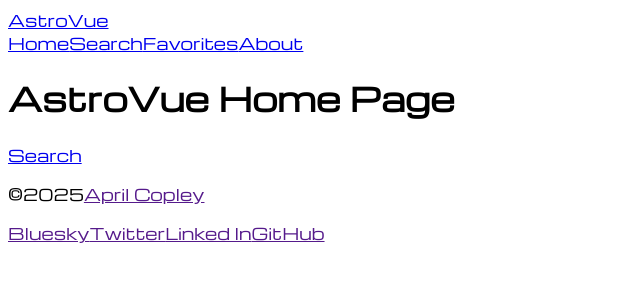
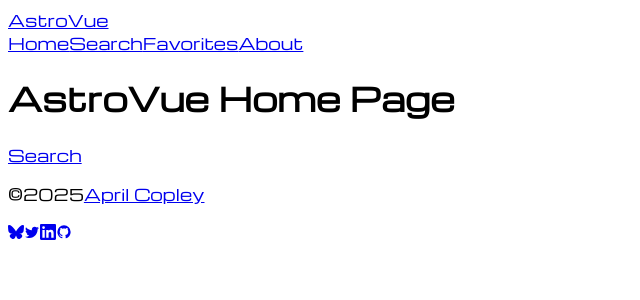
Before and after one commit to acopperlily/astrovue, a React (Vite) app: page / in a window 1280 px wide. Shown: the top 300 px of the page, without its empty margins (0-640 px from the left). Built offline with nearby package versions, Linux system fonts and the light colour scheme; a web font is replaced by a local one.

Commit message:
Add social links

```diff
--- /dev/null
+++ b/src/components/Bluesky.tsx
@@ -0,0 +1,9 @@
+import type { SVGProps } from "react";
+
+export function Bluesky(props: SVGProps<SVGSVGElement>) {
+  return (
+    <svg xmlns="http://www.w3.org/2000/svg" width="1em" height="1em" viewBox="0 0 24 24" {...props}>{/* Icon from Simple Icons by Simple Icons Collaborators - https://github.com/simple-icons/simple-icons/blob/develop/LICENSE.md */}<path fill="currentColor" d="M5.202 2.857C7.954 4.922 10.913 9.11 12 11.358c1.087-2.247 4.046-6.436 6.798-8.501C20.783 1.366 24 .213 24 3.883c0 .732-.42 6.156-.667 7.037c-.856 3.061-3.978 3.842-6.755 3.37c4.854.826 6.089 3.562 3.422 6.299c-5.065 5.196-7.28-1.304-7.847-2.97c-.104-.305-.152-.448-.153-.327c0-.121-.05.022-.153.327c-.568 1.666-2.782 8.166-7.847 2.97c-2.667-2.737-1.432-5.473 3.422-6.3c-2.777.473-5.899-.308-6.755-3.369C.42 10.04 0 4.615 0 3.883c0-3.67 3.217-2.517 5.202-1.026" /></svg>
+  );
+};
+
+export default Bluesky;
--- a/src/components/Footer.tsx
+++ b/src/components/Footer.tsx
@@ -1,16 +1,21 @@
+import Bluesky from "./Bluesky";
+import Twitter from "./Twitter";
+import Linkedin from "./Linkedin";
+import Github from "./Github";
+
 const Footer = () => {
   return (
     <div className="container">
       <footer>
         <p>
           <span>&copy;2025</span>
-          <a href="">April Copley</a>
+          <a target="_blank" rel="noopener noreferrer" href="https://aprilcopley.netlify.app">April Copley</a>
         </p>
         <div className="social__links">
-          <a href="">Bluesky</a>
-          <a href="">Twitter</a>
-          <a href="">Linked In</a>
-          <a href="">GitHub</a>
+          <a target="_blank" rel="noopener noreferrer" href="https://bsky.app/profile/acopperlily.bsky.social"><Bluesky /></a>
+          <a target="_blank" rel="noopener noreferrer" href="https://x.com/acopperlily"><Twitter /></a>
+          <a target="_blank" rel="noopener noreferrer" href="https://www.linkedin.com/in/april-copley"><Linkedin/></a>
+          <a target="_blank" rel="noopener noreferrer" href="https://github.com/acopperlily"><Github/></a>
         </div>
       </footer>
     </div>
--- /dev/null
+++ b/src/components/Github.tsx
@@ -0,0 +1,9 @@
+import type { SVGProps } from 'react';
+
+export function Github(props: SVGProps<SVGSVGElement>) {
+  return (
+    <svg xmlns="http://www.w3.org/2000/svg" width="1em" height="1em" viewBox="0 0 24 24" {...props}>{/* Icon from Material Design Icons by Pictogrammers - https://github.com/Templarian/MaterialDesign/blob/master/LICENSE */}<path fill="currentColor" d="M12 2A10 10 0 0 0 2 12c0 4.42 2.87 8.17 6.84 9.5c.5.08.66-.23.66-.5v-1.69c-2.77.6-3.36-1.34-3.36-1.34c-.46-1.16-1.11-1.47-1.11-1.47c-.91-.62.07-.6.07-.6c1 .07 1.53 1.03 1.53 1.03c.87 1.52 2.34 1.07 2.91.83c.09-.65.35-1.09.63-1.34c-2.22-.25-4.55-1.11-4.55-4.92c0-1.11.38-2 1.03-2.71c-.1-.25-.45-1.29.1-2.64c0 0 .84-.27 2.75 1.02c.79-.22 1.65-.33 2.5-.33s1.71.11 2.5.33c1.91-1.29 2.75-1.02 2.75-1.02c.55 1.35.2 2.39.1 2.64c.65.71 1.03 1.6 1.03 2.71c0 3.82-2.34 4.66-4.57 4.91c.36.31.69.92.69 1.85V21c0 .27.16.59.67.5C19.14 20.16 22 16.42 22 12A10 10 0 0 0 12 2" /></svg>
+  );
+};
+
+export default Github;
--- /dev/null
+++ b/src/components/Linkedin.tsx
@@ -0,0 +1,9 @@
+import type { SVGProps } from 'react';
+
+export function Linkedin(props: SVGProps<SVGSVGElement>) {
+  return (
+    <svg xmlns="http://www.w3.org/2000/svg" width="1em" height="1em" viewBox="0 0 24 24" {...props}>{/* Icon from Simple Icons by Simple Icons Collaborators - https://github.com/simple-icons/simple-icons/blob/develop/LICENSE.md */}<path fill="currentColor" d="M20.447 20.452h-3.554v-5.569c0-1.328-.027-3.037-1.852-3.037c-1.853 0-2.136 1.445-2.136 2.939v5.667H9.351V9h3.414v1.561h.046c.477-.9 1.637-1.85 3.37-1.85c3.601 0 4.267 2.37 4.267 5.455v6.286zM5.337 7.433a2.06 2.06 0 0 1-2.063-2.065a2.064 2.064 0 1 1 2.063 2.065m1.782 13.019H3.555V9h3.564zM22.225 0H1.771C.792 0 0 .774 0 1.729v20.542C0 23.227.792 24 1.771 24h20.451C23.2 24 24 23.227 24 22.271V1.729C24 .774 23.2 0 22.222 0z" /></svg>
+  );
+};
+
+export default Linkedin;
--- /dev/null
+++ b/src/components/Twitter.tsx
@@ -0,0 +1,9 @@
+import type { SVGProps } from "react";
+
+export function Twitter(props: SVGProps<SVGSVGElement>) {
+  return (
+    <svg xmlns="http://www.w3.org/2000/svg" width="1em" height="1em" viewBox="0 0 24 24" {...props}>{/* Icon from Material Design Icons by Pictogrammers - https://github.com/Templarian/MaterialDesign/blob/master/LICENSE */}<path fill="currentColor" d="M22.46 6c-.77.35-1.6.58-2.46.69c.88-.53 1.56-1.37 1.88-2.38c-.83.5-1.75.85-2.72 1.05C18.37 4.5 17.26 4 16 4c-2.35 0-4.27 1.92-4.27 4.29c0 .34.04.67.11.98C8.28 9.09 5.11 7.38 3 4.79c-.37.63-.58 1.37-.58 2.15c0 1.49.75 2.81 1.91 3.56c-.71 0-1.37-.2-1.95-.5v.03c0 2.08 1.48 3.82 3.44 4.21a4.2 4.2 0 0 1-1.93.07a4.28 4.28 0 0 0 4 2.98a8.52 8.52 0 0 1-5.33 1.84q-.51 0-1.02-.06C3.44 20.29 5.7 21 8.12 21C16 21 20.33 14.46 20.33 8.79c0-.19 0-.37-.01-.56c.84-.6 1.56-1.36 2.14-2.23" /></svg>
+  );
+};
+
+export default Twitter;
```
